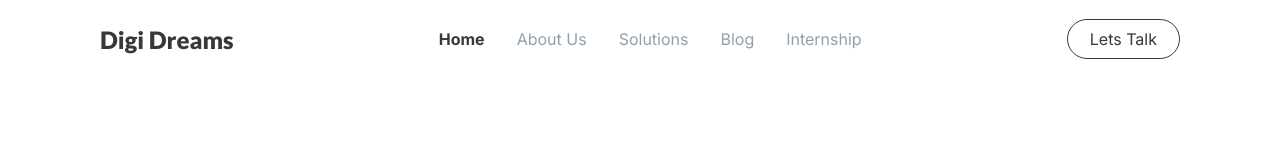
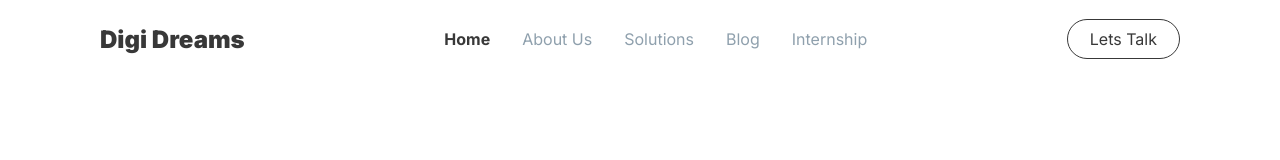
Before and after one commit to dhmzzfebri/Learn-Reactjs, a Next.js app: page / in a window 1280 px wide. Shown: the top 160 px of the page. Built offline with nearby package versions, Linux system fonts and the light colour scheme.

Commit message:
feat: add changes

```diff
--- a/components/navbar/menu.tsx
+++ b/components/navbar/menu.tsx
@@ -35,7 +35,7 @@ export default function Menu({ handleShow, condition }: HamburgerProps) {
               color="#383838"
               weight="900"
               type="subtitle2"
-              family="Lato"
+              family="Inter"
             >
               Digi Dreams
             </Text>
```
